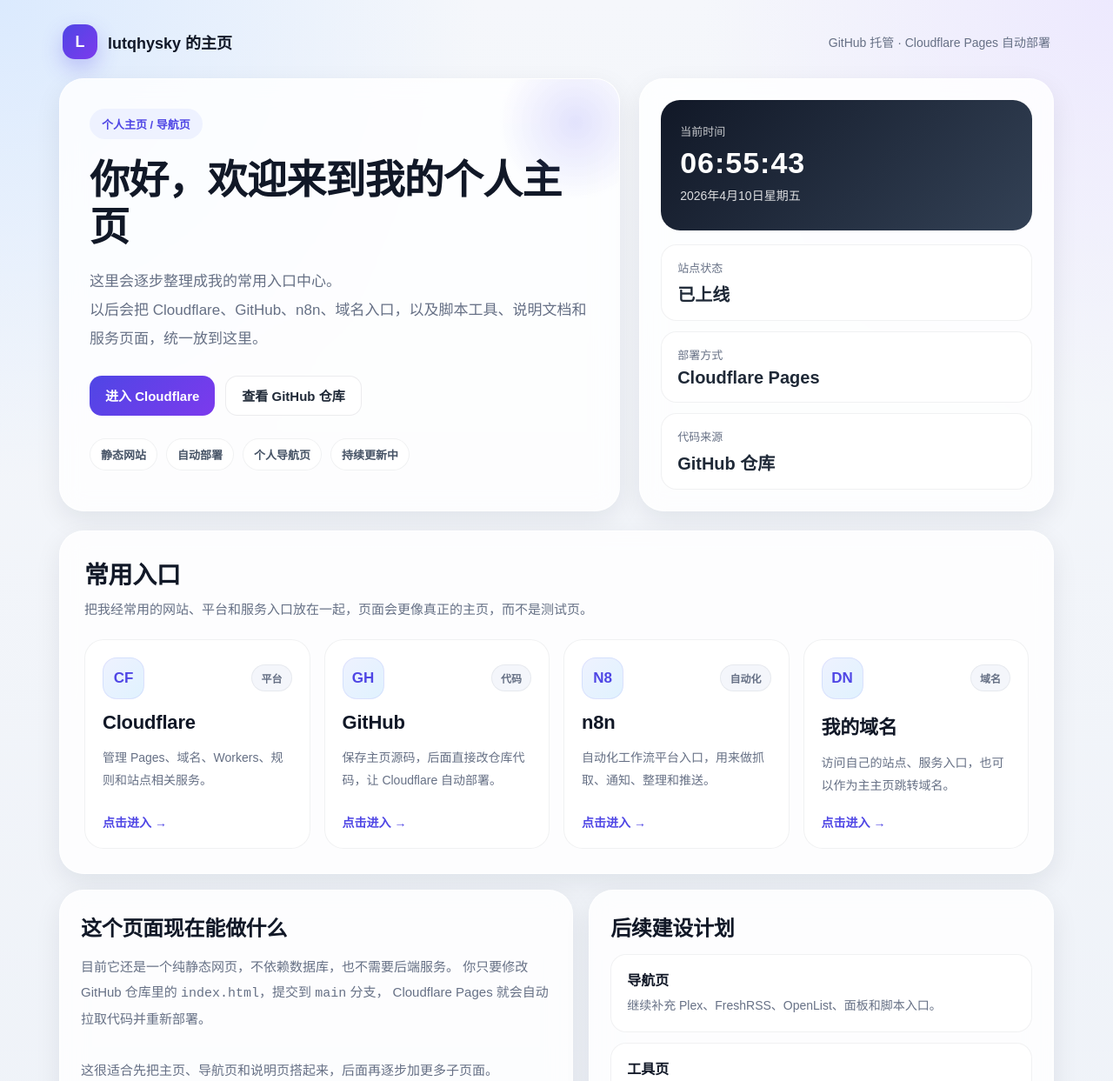
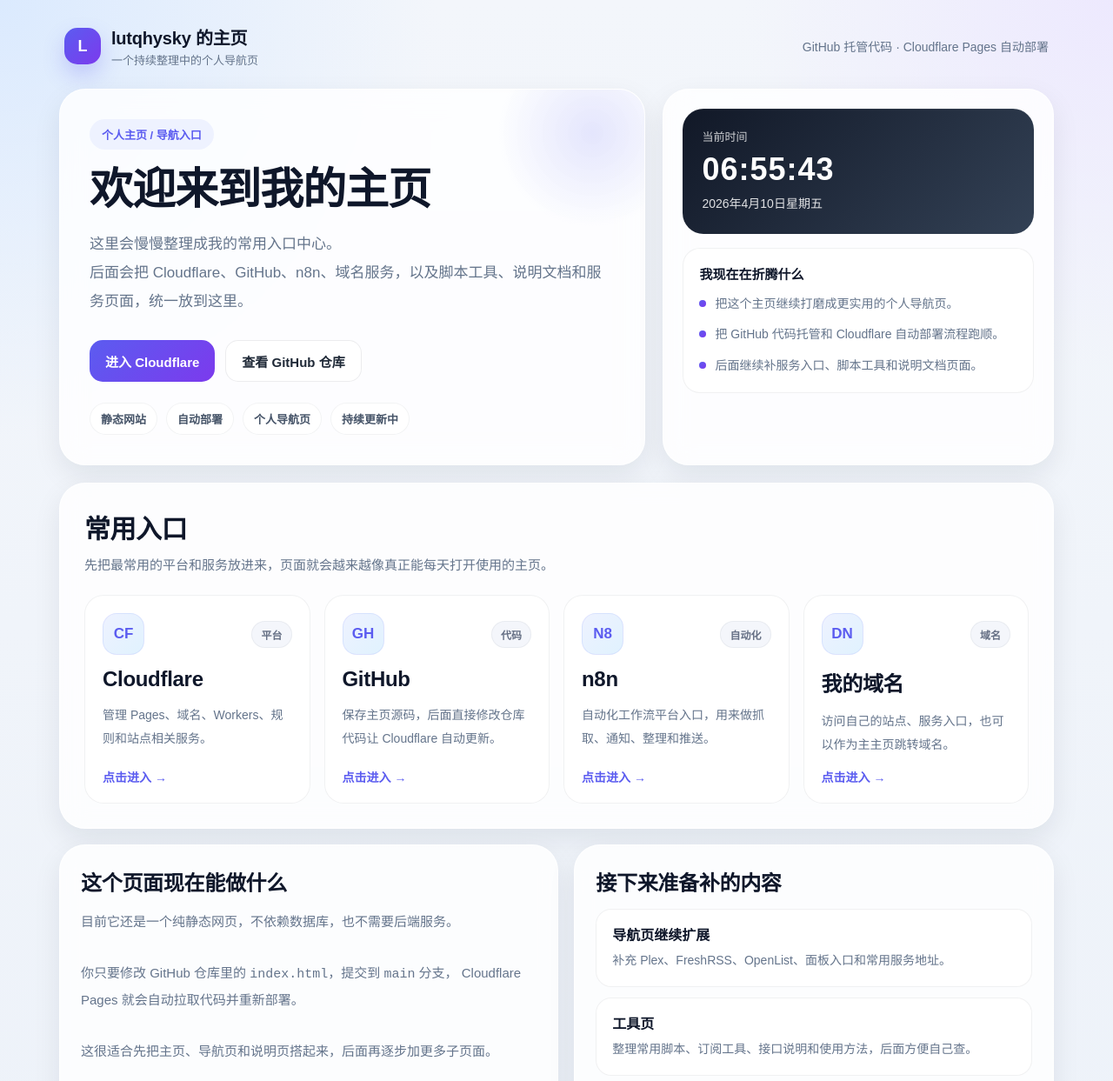
Before and after one commit to lutqhysky/lutqhysky-homepage, a plain HTML site: page index.html in a window 1280 px wide. Shown: the top 1243 px of the page at 87% size. Drawn offline with Linux system fonts and the light colour scheme.

Commit message:
Update index.html

```diff
--- a/index.html
+++ b/index.html
@@ -10,20 +10,25 @@
     }
 
     :root {
-      --bg: #f5f7fb;
-      --bg2: #eef2f8;
+      --bg: #f3f6fb;
+      --bg-soft: #edf2f9;
       --card: rgba(255, 255, 255, 0.82);
-      --card-solid: #ffffff;
-      --text: #111827;
-      --sub: #667085;
+      --card-solid: rgba(255, 255, 255, 0.96);
+      --text: #0f172a;
+      --text-soft: #64748b;
       --line: rgba(15, 23, 42, 0.08);
-      --primary: #4f46e5;
+      --primary: #5b5cf0;
+      --primary-2: #7c3aed;
       --primary-soft: #eef2ff;
-      --shadow: 0 10px 30px rgba(15, 23, 42, 0.08);
-      --shadow-hover: 0 18px 36px rgba(15, 23, 42, 0.12);
-      --radius-xl: 28px;
+      --shadow: 0 12px 32px rgba(15, 23, 42, 0.08);
+      --shadow-hover: 0 18px 40px rgba(15, 23, 42, 0.12);
+      --radius-xl: 30px;
       --radius-lg: 22px;
       --radius-md: 16px;
+    }
+
+    html {
+      scroll-behavior: smooth;
     }
 
     body {
@@ -31,9 +36,9 @@
       font-family: "PingFang SC", "Microsoft YaHei", Arial, sans-serif;
       color: var(--text);
       background:
-        radial-gradient(circle at top left, #dbeafe 0%, transparent 28%),
-        radial-gradient(circle at top right, #ede9fe 0%, transparent 24%),
-        linear-gradient(180deg, var(--bg) 0%, var(--bg2) 100%);
+        radial-gradient(circle at top left, #dbeafe 0%, transparent 26%),
+        radial-gradient(circle at top right, #ede9fe 0%, transparent 22%),
+        linear-gradient(180deg, var(--bg) 0%, var(--bg-soft) 100%);
       min-height: 100vh;
     }
 
@@ -45,81 +50,96 @@
     .page {
       max-width: 1180px;
       margin: 0 auto;
-      padding: 28px 18px 46px;
+      padding: 24px 18px 48px;
     }
 
-    .topbar {
+    .nav {
       display: flex;
       justify-content: space-between;
       align-items: center;
-      margin-bottom: 22px;
-      padding: 0 4px;
+      gap: 16px;
+      margin-bottom: 20px;
+      padding: 4px 6px;
     }
 
     .brand {
       display: flex;
       align-items: center;
       gap: 12px;
-      font-weight: 700;
-      font-size: 18px;
+      min-width: 0;
     }
 
     .brand-logo {
-      width: 40px;
-      height: 40px;
-      border-radius: 14px;
-      background: linear-gradient(135deg, #4f46e5, #7c3aed);
+      width: 42px;
+      height: 42px;
+      border-radius: 15px;
+      background: linear-gradient(135deg, var(--primary), var(--primary-2));
       color: #fff;
       display: flex;
       align-items: center;
       justify-content: center;
       font-size: 18px;
-      box-shadow: 0 10px 24px rgba(79, 70, 229, 0.28);
+      font-weight: 800;
+      box-shadow: 0 12px 24px rgba(91, 92, 240, 0.25);
+      flex-shrink: 0;
     }
 
-    .topbar-right {
+    .brand-text {
+      min-width: 0;
+    }
+
+    .brand-title {
+      font-size: 20px;
+      font-weight: 800;
+      letter-spacing: -0.2px;
+    }
+
+    .brand-subtitle {
+      margin-top: 2px;
+      color: var(--text-soft);
+      font-size: 13px;
+    }
+
+    .nav-right {
+      color: var(--text-soft);
       font-size: 14px;
-      color: var(--sub);
+      white-space: nowrap;
     }
 
     .hero {
       display: grid;
-      grid-template-columns: 1.15fr 0.85fr;
-      gap: 22px;
-      align-items: stretch;
-      margin-bottom: 22px;
+      grid-template-columns: 1.2fr 0.8fr;
+      gap: 20px;
+      margin-bottom: 20px;
     }
 
-    .hero-main,
-    .hero-side,
-    .section,
-    .info-box {
+    .glass {
       background: var(--card);
       backdrop-filter: blur(14px);
       -webkit-backdrop-filter: blur(14px);
-      border: 1px solid rgba(255, 255, 255, 0.7);
+      border: 1px solid rgba(255, 255, 255, 0.72);
       box-shadow: var(--shadow);
     }
 
     .hero-main {
+      position: relative;
+      overflow: hidden;
       border-radius: var(--radius-xl);
       padding: 34px;
-      position: relative;
-      overflow: hidden;
     }
 
-    .hero-main::before {
+    .hero-main::after {
       content: "";
       position: absolute;
-      right: -40px;
-      top: -40px;
-      width: 180px;
-      height: 180px;
-      background: radial-gradient(circle, rgba(99,102,241,0.18) 0%, transparent 70%);
+      right: -50px;
+      top: -60px;
+      width: 220px;
+      height: 220px;
+      background: radial-gradient(circle, rgba(99, 102, 241, 0.16) 0%, transparent 70%);
       pointer-events: none;
     }
 
-    .hero-badge {
+    .eyebrow {
       display: inline-flex;
       align-items: center;
       gap: 8px;
@@ -129,45 +149,46 @@
       color: var(--primary);
       font-size: 13px;
       font-weight: 700;
-      margin-bottom: 20px;
+      margin-bottom: 18px;
     }
 
     .hero-title {
       margin: 0;
-      font-size: 46px;
-      line-height: 1.18;
-      letter-spacing: -0.8px;
+      font-size: 50px;
+      line-height: 1.12;
+      letter-spacing: -1px;
+      max-width: 680px;
     }
 
     .hero-desc {
       margin: 18px 0 0;
       max-width: 720px;
-      color: var(--sub);
       font-size: 17px;
       line-height: 1.95;
+      color: var(--text-soft);
     }
 
     .hero-actions {
-      margin-top: 26px;
       display: flex;
+      flex-wrap: wrap;
       gap: 12px;
-      flex-wrap: wrap;
+      margin-top: 28px;
     }
 
     .btn {
+      height: 48px;
+      padding: 0 18px;
+      border-radius: 15px;
+      border: 1px solid var(--line);
+      background: rgba(255, 255, 255, 0.9);
+      color: #1f2937;
       display: inline-flex;
       align-items: center;
       justify-content: center;
       gap: 8px;
-      height: 46px;
-      padding: 0 18px;
-      border-radius: 14px;
-      border: 1px solid var(--line);
-      background: rgba(255,255,255,0.78);
-      color: #1f2937;
       font-size: 15px;
       font-weight: 700;
-      transition: all 0.2s ease;
+      transition: 0.22s ease;
     }
 
     .btn:hover {
@@ -176,55 +197,52 @@
     }
 
     .btn.primary {
-      background: linear-gradient(135deg, #4f46e5, #7c3aed);
       color: #fff;
       border: none;
+      background: linear-gradient(135deg, var(--primary), var(--primary-2));
     }
 
     .hero-tags {
-      margin-top: 26px;
       display: flex;
       flex-wrap: wrap;
       gap: 10px;
+      margin-top: 24px;
     }
 
-    .mini-tag {
+    .hero-tag {
       padding: 8px 12px;
       border-radius: 999px;
-      background: rgba(255,255,255,0.72);
-      border: 1px solid rgba(15, 23, 42, 0.06);
-      color: #475467;
       font-size: 13px;
       font-weight: 600;
+      color: #475569;
+      background: rgba(255, 255, 255, 0.76);
+      border: 1px solid rgba(15, 23, 42, 0.05);
     }
 
     .hero-side {
       border-radius: var(--radius-xl);
-      padding: 24px;
+      padding: 22px;
       display: flex;
       flex-direction: column;
       gap: 16px;
     }
 
-    .time-box {
+    .time-card {
+      border-radius: 24px;
+      padding: 22px;
+      color: #fff;
       background: linear-gradient(135deg, #111827, #334155);
-      color: #fff;
-      border-radius: 22px;
-      padding: 22px;
-      min-height: 150px;
-      display: flex;
-      flex-direction: column;
-      justify-content: center;
+      box-shadow: inset 0 1px 0 rgba(255,255,255,0.06);
     }
 
     .time-label {
       font-size: 13px;
-      opacity: 0.75;
+      opacity: 0.78;
       margin-bottom: 8px;
     }
 
     .time-value {
-      font-size: 34px;
+      font-size: 36px;
       font-weight: 800;
       letter-spacing: 1px;
       margin-bottom: 6px;
@@ -232,33 +250,44 @@
 
     .date-value {
       font-size: 14px;
-      opacity: 0.84;
+      line-height: 1.8;
+      opacity: 0.86;
+    }
+
+    .side-card {
+      background: rgba(255,255,255,0.88);
+      border: 1px solid rgba(15, 23, 42, 0.06);
+      border-radius: 20px;
+      padding: 18px;
+    }
+
+    .side-title {
+      font-size: 15px;
+      font-weight: 800;
+      margin-bottom: 12px;
+    }
+
+    .side-list {
+      display: grid;
+      gap: 10px;
+    }
+
+    .side-item {
+      display: flex;
+      align-items: flex-start;
+      gap: 10px;
+      color: var(--text-soft);
+      font-size: 14px;
       line-height: 1.8;
     }
 
-    .stats {
-      display: grid;
-      grid-template-columns: 1fr;
-      gap: 12px;
-    }
-
-    .stat-card {
-      background: rgba(255,255,255,0.82);
-      border: 1px solid rgba(15, 23, 42, 0.06);
-      border-radius: 18px;
-      padding: 16px 18px;
-    }
-
-    .stat-label {
-      color: var(--sub);
-      font-size: 13px;
-      margin-bottom: 6px;
-    }
-
-    .stat-value {
-      font-size: 20px;
-      font-weight: 800;
-      color: #1f2937;
+    .dot {
+      width: 8px;
+      height: 8px;
+      border-radius: 999px;
+      background: linear-gradient(135deg, var(--primary), var(--primary-2));
+      margin-top: 8px;
+      flex-shrink: 0;
     }
 
     .section {
@@ -267,7 +296,7 @@
       margin-bottom: 18px;
     }
 
-    .section-head {
+    .section-header {
       display: flex;
       justify-content: space-between;
       align-items: end;
@@ -277,14 +306,14 @@
 
     .section-title {
       margin: 0;
-      font-size: 28px;
-      letter-spacing: -0.4px;
+      font-size: 30px;
+      letter-spacing: -0.5px;
     }
 
     .section-desc {
       margin: 8px 0 0;
-      color: var(--sub);
       font-size: 15px;
+      color: var(--text-soft);
       line-height: 1.85;
     }
 
@@ -295,21 +324,21 @@
     }
 
     .card {
-      background: rgba(255,255,255,0.92);
+      background: var(--card-solid);
       border: 1px solid rgba(15, 23, 42, 0.06);
       border-radius: 22px;
       padding: 20px;
-      min-height: 200px;
-      transition: all 0.22s ease;
+      min-height: 182px;
       display: flex;
       flex-direction: column;
       justify-content: space-between;
+      transition: 0.22s ease;
     }
 
     .card:hover {
       transform: translateY(-4px);
       box-shadow: var(--shadow-hover);
-      border-color: rgba(79, 70, 229, 0.18);
+      border-color: rgba(91, 92, 240, 0.16);
     }
 
     .card-top {
@@ -318,10 +347,11 @@
       gap: 14px;
     }
 
-    .icon-wrap {
+    .card-head {
       display: flex;
+      justify-content: space-between;
       align-items: center;
-      justify-content: space-between;
+      gap: 12px;
     }
 
     .icon {
@@ -335,33 +365,35 @@
       color: var(--primary);
       font-size: 17px;
       font-weight: 800;
-      border: 1px solid rgba(79, 70, 229, 0.10);
+      border: 1px solid rgba(91, 92, 240, 0.10);
+      flex-shrink: 0;
     }
 
     .pill {
       padding: 6px 10px;
       border-radius: 999px;
       background: #f4f6fb;
+      border: 1px solid rgba(15, 23, 42, 0.05);
       color: #667085;
-      border: 1px solid rgba(15, 23, 42, 0.06);
       font-size: 12px;
       font-weight: 700;
+      flex-shrink: 0;
     }
 
     .card-title {
-      font-size: 22px;
+      font-size: 24px;
       font-weight: 800;
-      letter-spacing: -0.2px;
+      letter-spacing: -0.3px;
     }
 
     .card-desc {
       font-size: 14px;
-      color: var(--sub);
+      color: var(--text-soft);
       line-height: 1.9;
     }
 
     .card-link {
-      margin-top: 18px;
+      margin-top: 14px;
       color: var(--primary);
       font-size: 14px;
       font-weight: 700;
@@ -369,7 +401,7 @@
 
     .bottom-grid {
       display: grid;
-      grid-template-columns: 1.05fr 0.95fr;
+      grid-template-columns: 1.02fr 0.98fr;
       gap: 18px;
     }
 
@@ -386,41 +418,41 @@
 
     .info-text {
       margin: 0;
-      color: var(--sub);
       font-size: 15px;
+      color: var(--text-soft);
       line-height: 1.95;
     }
 
-    .plan-list {
+    .timeline {
       display: grid;
       gap: 12px;
-      margin-top: 4px;
+      margin-top: 2px;
     }
 
-    .plan-item {
-      background: rgba(255,255,255,0.9);
+    .timeline-item {
+      background: rgba(255, 255, 255, 0.88);
       border: 1px solid rgba(15, 23, 42, 0.06);
       border-radius: 18px;
       padding: 16px 18px;
     }
 
-    .plan-item strong {
+    .timeline-item strong {
       display: block;
+      font-size: 16px;
       margin-bottom: 6px;
-      font-size: 16px;
     }
 
-    .plan-item span {
-      color: var(--sub);
+    .timeline-item span {
+      color: var(--text-soft);
       font-size: 14px;
       line-height: 1.85;
     }
 
     .footer {
       text-align: center;
+      padding-top: 10px;
       color: #6b7280;
       font-size: 14px;
-      padding-top: 10px;
     }
 
     @media (max-width: 1024px) {
@@ -437,13 +469,18 @@
       }
 
       .hero-title {
-        font-size: 38px;
+        font-size: 40px;
       }
     }
 
     @media (max-width: 640px) {
       .page {
         padding: 16px 12px 30px;
+      }
+
+      .nav {
+        flex-direction: column;
+        align-items: flex-start;
       }
 
       .hero-main,
@@ -454,14 +491,8 @@
         border-radius: 22px;
       }
 
-      .topbar {
-        align-items: flex-start;
-        flex-direction: column;
-        gap: 10px;
-      }
-
       .hero-title {
-        font-size: 30px;
+        font-size: 32px;
       }
 
       .hero-desc {
@@ -480,26 +511,33 @@
       .info-title {
         font-size: 22px;
       }
+
+      .nav-right {
+        white-space: normal;
+      }
     }
   </style>
 </head>
 <body>
   <div class="page">
-    <div class="topbar">
+    <header class="nav">
       <div class="brand">
         <div class="brand-logo">L</div>
-        <div>lutqhysky 的主页</div>
+        <div class="brand-text">
+          <div class="brand-title">lutqhysky 的主页</div>
+          <div class="brand-subtitle">一个持续整理中的个人导航页</div>
+        </div>
       </div>
-      <div class="topbar-right">GitHub 托管 · Cloudflare Pages 自动部署</div>
-    </div>
+      <div class="nav-right">GitHub 托管代码 · Cloudflare Pages 自动部署</div>
+    </header>
 
     <section class="hero">
-      <div class="hero-main">
-        <div class="hero-badge">个人主页 / 导航页</div>
-        <h1 class="hero-title">你好，欢迎来到我的个人主页</h1>
+      <div class="hero-main glass">
+        <div class="eyebrow">个人主页 / 导航入口</div>
+        <h1 class="hero-title">欢迎来到我的主页</h1>
         <p class="hero-desc">
-          这里会逐步整理成我的常用入口中心。<br>
-          以后会把 Cloudflare、GitHub、n8n、域名入口，以及脚本工具、说明文档和服务页面，统一放到这里。
+          这里会慢慢整理成我的常用入口中心。<br>
+          后面会把 Cloudflare、GitHub、n8n、域名服务，以及脚本工具、说明文档和服务页面，统一放到这里。
         </p>
 
         <div class="hero-actions">
@@ -508,43 +546,46 @@
         </div>
 
         <div class="hero-tags">
-          <div class="mini-tag">静态网站</div>
-          <div class="mini-tag">自动部署</div>
-          <div class="mini-tag">个人导航页</div>
-          <div class="mini-tag">持续更新中</div>
+          <div class="hero-tag">静态网站</div>
+          <div class="hero-tag">自动部署</div>
+          <div class="hero-tag">个人导航页</div>
+          <div class="hero-tag">持续更新中</div>
         </div>
       </div>
 
-      <aside class="hero-side">
-        <div class="time-box">
+      <aside class="hero-side glass">
+        <div class="time-card">
           <div class="time-label">当前时间</div>
           <div class="time-value" id="time">--:--:--</div>
           <div class="date-value" id="date">----</div>
         </div>
 
-        <div class="stats">
-          <div class="stat-card">
-            <div class="stat-label">站点状态</div>
-            <div class="stat-value">已上线</div>
-          </div>
-          <div class="stat-card">
-            <div class="stat-label">部署方式</div>
-            <div class="stat-value">Cloudflare Pages</div>
-          </div>
-          <div class="stat-card">
-            <div class="stat-label">代码来源</div>
-            <div class="stat-value">GitHub 仓库</div>
+        <div class="side-card">
+          <div class="side-title">我现在在折腾什么</div>
+          <div class="side-list">
+            <div class="side-item">
+              <span class="dot"></span>
+              <span>把这个主页继续打磨成更实用的个人导航页。</span>
+            </div>
+            <div class="side-item">
+              <span class="dot"></span>
+              <span>把 GitHub 代码托管和 Cloudflare 自动部署流程跑顺。</span>
+            </div>
+            <div class="side-item">
+              <span class="dot"></span>
+              <span>后面继续补服务入口、脚本工具和说明文档页面。</span>
+            </div>
           </div>
         </div>
       </aside>
     </section>
 
-    <section class="section">
-      <div class="section-head">
+    <section class="section glass">
+      <div class="section-header">
         <div>
           <h2 class="section-title">常用入口</h2>
           <p class="section-desc">
-            把我经常用的网站、平台和服务入口放在一起，页面会更像真正的主页，而不是测试页。
+            先把最常用的平台和服务放进来，页面就会越来越像真正能每天打开使用的主页。
           </p>
         </div>
       </div>
@@ -552,7 +593,7 @@
       <div class="cards">
         <a class="card" href="https://dash.cloudflare.com/" target="_blank">
           <div class="card-top">
-            <div class="icon-wrap">
+            <div class="card-head">
               <div class="icon">CF</div>
               <div class="pill">平台</div>
             </div>
@@ -566,13 +607,13 @@
 
         <a class="card" href="https://github.com/lutqhysky/lutqhysky-homepage" target="_blank">
           <div class="card-top">
-            <div class="icon-wrap">
+            <div class="card-head">
               <div class="icon">GH</div>
               <div class="pill">代码</div>
             </div>
             <div class="card-title">GitHub</div>
             <div class="card-desc">
-              保存主页源码，后面直接改仓库代码，让 Cloudflare 自动部署。
+              保存主页源码，后面直接修改仓库代码让 Cloudflare 自动更新。
             </div>
           </div>
           <div class="card-link">点击进入 →</div>
@@ -580,7 +621,7 @@
 
         <a class="card" href="https://n8n.lutqhysky.qzz.io/" target="_blank">
           <div class="card-top">
-            <div class="icon-wrap">
+            <div class="card-head">
               <div class="icon">N8</div>
               <div class="pill">自动化</div>
             </div>
@@ -594,7 +635,7 @@
 
         <a class="card" href="https://lutqhysky.qzz.io/" target="_blank">
           <div class="card-top">
-            <div class="icon-wrap">
+            <div class="card-head">
               <div class="icon">DN</div>
               <div class="pill">域名</div>
             </div>
@@ -609,30 +650,30 @@
     </section>
 
     <div class="bottom-grid">
-      <section class="info-box">
+      <section class="info-box glass">
         <h3 class="info-title">这个页面现在能做什么</h3>
         <p class="info-text">
-          目前它还是一个纯静态网页，不依赖数据库，也不需要后端服务。
+          目前它还是一个纯静态网页，不依赖数据库，也不需要后端服务。<br><br>
           你只要修改 GitHub 仓库里的 <code>index.html</code>，提交到 <code>main</code> 分支，
           Cloudflare Pages 就会自动拉取代码并重新部署。<br><br>
           这很适合先把主页、导航页和说明页搭起来，后面再逐步加更多子页面。
         </p>
       </section>
 
-      <section class="info-box">
-        <h3 class="info-title">后续建设计划</h3>
-        <div class="plan-list">
-          <div class="plan-item">
-            <strong>导航页</strong>
-            <span>继续补充 Plex、FreshRSS、OpenList、面板和脚本入口。</span>
+      <section class="info-box glass">
+        <h3 class="info-title">接下来准备补的内容</h3>
+        <div class="timeline">
+          <div class="timeline-item">
+            <strong>导航页继续扩展</strong>
+            <span>补充 Plex、FreshRSS、OpenList、面板入口和常用服务地址。</span>
           </div>
-          <div class="plan-item">
+          <div class="timeline-item">
             <strong>工具页</strong>
-            <span>整理常用脚本、订阅工具、接口说明和使用方法。</span>
+            <span>整理常用脚本、订阅工具、接口说明和使用方法，后面方便自己查。</span>
           </div>
-          <div class="plan-item">
-            <strong>说明页</strong>
-            <span>把各类服务用途、地址和维护方法集中写清楚。</span>
+          <div class="timeline-item">
+            <strong>说明文档页</strong>
+            <span>把各个服务是做什么的、怎么访问、怎么维护，集中写清楚。</span>
           </div>
         </div>
       </section>
```
